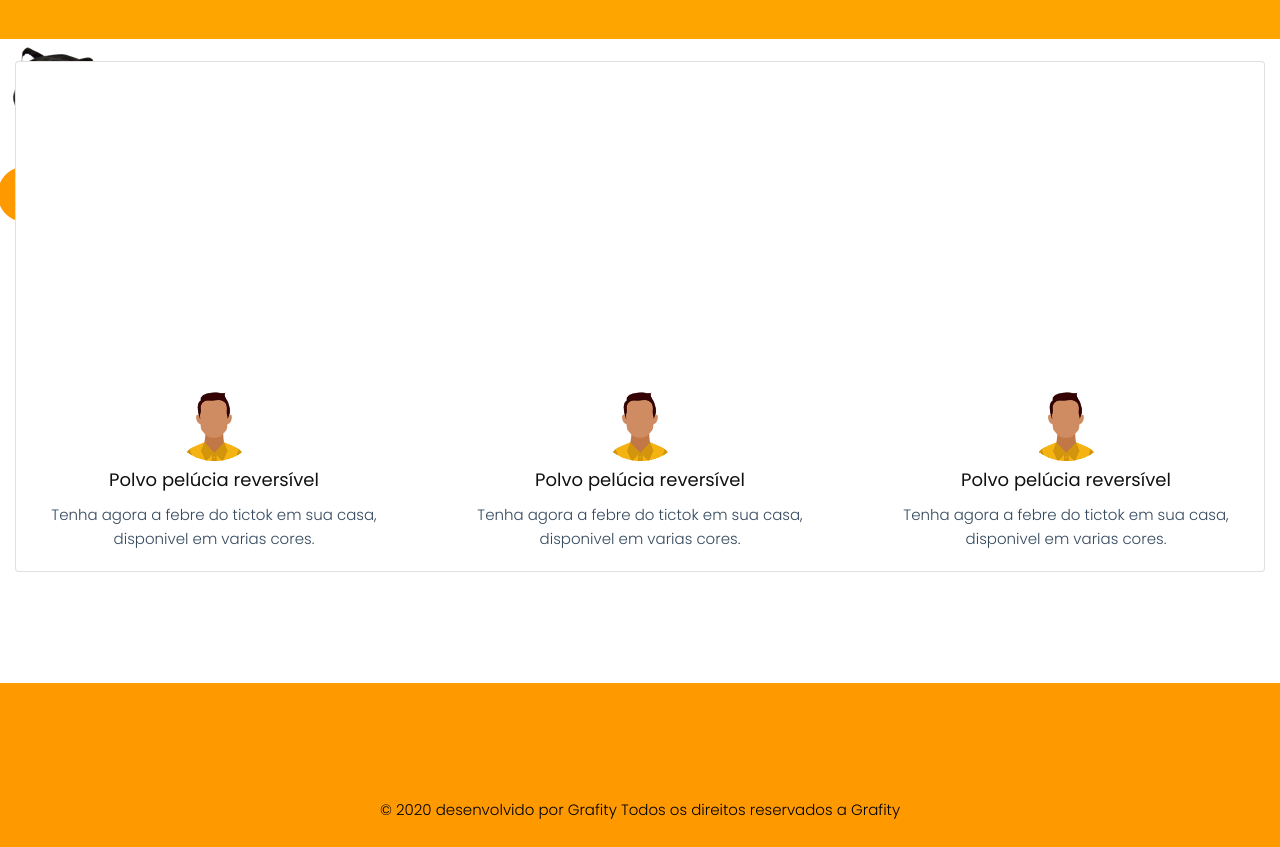
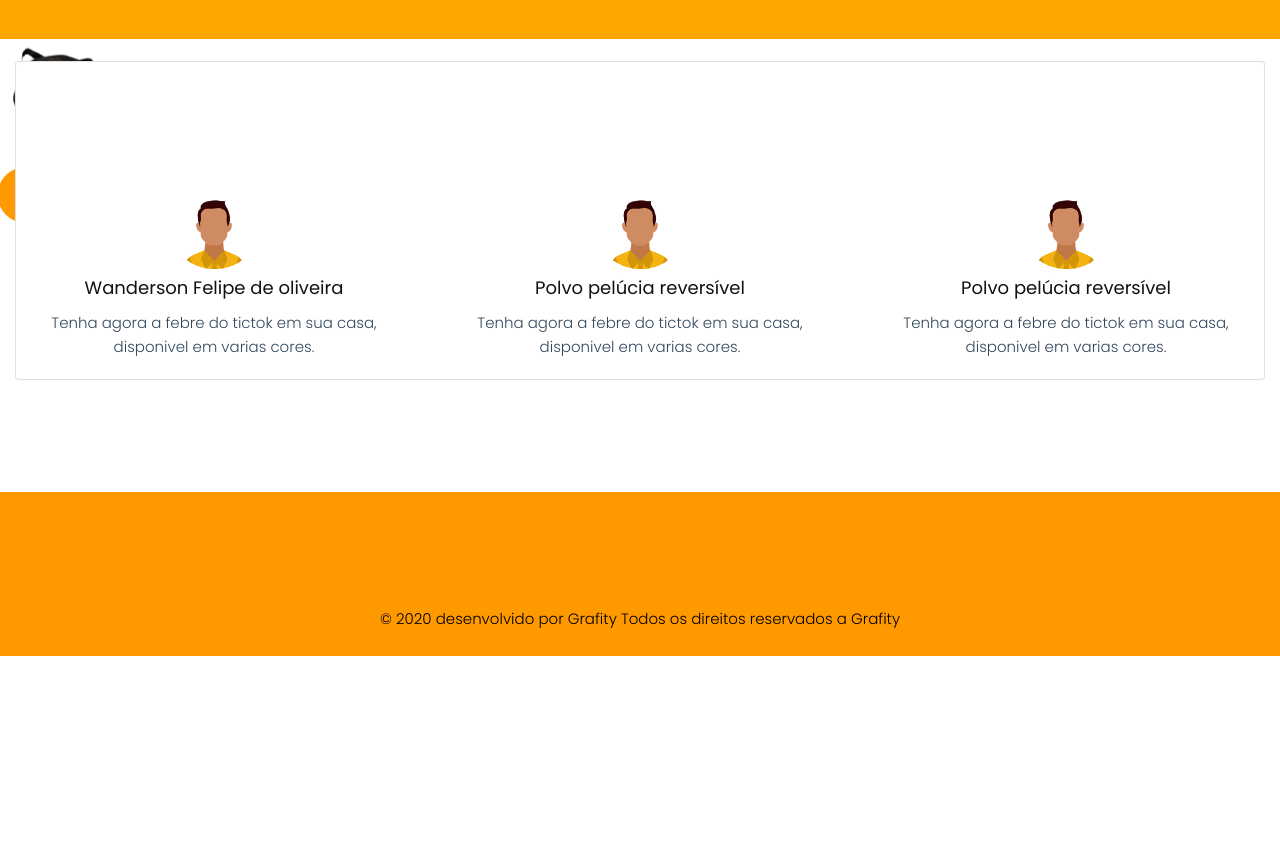
Before and after one commit to WandersonDeveloper/site-polvo-dropship, a plain HTML site: page index.html in a window 1280 px wide. Shown: the part 1840-2687 px from the top of the page. After the commit the page ends 2496 px from the top, so only its background shows below. Drawn offline with Linux system fonts and the light colour scheme.

Commit message:
ajustes
ajusatado depoimentos

```diff
--- a/index.html
+++ b/index.html
@@ -174,7 +174,7 @@
                         <div class="col-xl-4 col-lg-4 col-md-4 col-sm-12 mar_bottom">
                             <div class="blog_box">
                                 <div class="blog_img_box">
-                                    <figure><img src="images/polvopelucia.png" alt="#" />
+                                    <figure><img c src="images/polvopelucia.png" alt="#" />
 
                                     </figure>
                                 </div>
@@ -225,7 +225,22 @@
                                         <br>
                                         <div class="card " >
                                       <center> <div class="row " >
-                                                    <div  style="margin-top: 20%; box-shadow: orange;" class="col-xl-4 col-lg-4 col-md-4 col-sm-12 mar_bottom card-body">
+                                                    <div  style="margin-top: 5%; box-shadow: orange;" class="col-xl-4 col-lg-4 col-md-4 col-sm-12 mar_bottom card-body">
+                                                        <div class="Client_box">
+                                                            <div class="blog_img_box">
+                                                                <figure style="width: 7rem; height: 7rem;">
+
+                                                                    <img src="images/person.png"  />
+
+                                                                </figure>
+                                                            </div>
+                                                            <h3>Wanderson Felipe de oliveira </h3>
+                                                            <p>Tenha agora a febre do tictok em sua casa, disponivel em   varias cores.</p>
+                                                        </div>
+                                                    </div>
+
+
+                                                    <div  style="margin-top: 5%;" class="col-xl-4 col-lg-4 col-md-4 col-sm-12 mar_bottom card-body">
                                                         <div class="Client_box">
                                                             <div class="blog_img_box">
                                                                 <figure style="width: 7rem; height: 7rem;">
@@ -239,22 +254,7 @@
                                                         </div>
                                                     </div>
 
-
-                                                    <div  style="margin-top: 20%;" class="col-xl-4 col-lg-4 col-md-4 col-sm-12 mar_bottom card-body">
-                                                        <div class="Client_box">
-                                                            <div class="blog_img_box">
-                                                                <figure style="width: 7rem; height: 7rem;">
-
-                                                                    <img src="images/person.png"  />
-
-                                                                </figure>
-                                                            </div>
-                                                            <h3>Polvo pelúcia reversível</h3>
-                                                            <p>Tenha agora a febre do tictok em sua casa, disponivel em   varias cores.</p>
-                                                        </div>
-                                                    </div>
-
-                                                    <div  style="margin-top: 20%;" class="col-xl-4 col-lg-4 col-md-4 col-sm-12 mar_bottom card-body">
+                                                    <div  style="margin-top: 5%;" class="col-xl-4 col-lg-4 col-md-4 col-sm-12 mar_bottom card-body">
                                                         <div class="Client_box">
                                                             <div class="blog_img_box">
                                                                 <figure style="width: 7rem; height: 7rem;">
```
